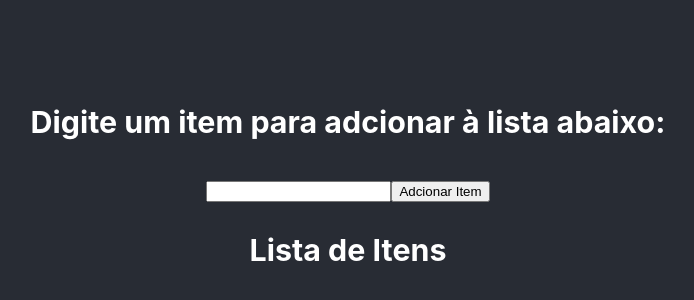
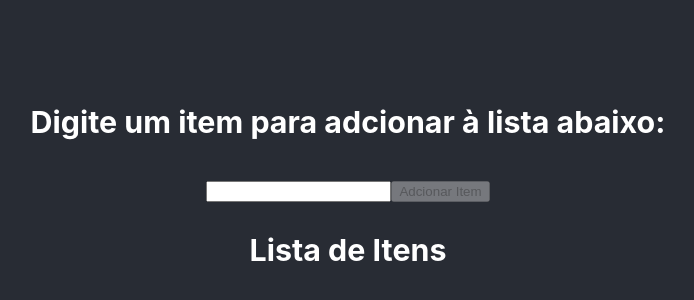
Before and after one commit to walterlbf/crud-app, a React (Create React App) app: page / in a window 1280 px wide. Shown: the part 214-514 px from the top of the page, without its empty margins (292-986 px from the left). Built offline with nearby package versions, Linux system fonts and the light colour scheme.

Commit message:
validacao descomentada

```diff
--- a/src/components/Form.js
+++ b/src/components/Form.js
@@ -37,7 +37,7 @@ const Form = ({ addItem }) => {
             <input type='text' id='item' value={item.item} onChange={handleChange}/>
             <button
                 type='submit'
-                // disabled={item.item.length <= 0}
+                disabled={item.item.length <= 0}
             >
                 Adcionar Item
             </button>
```
